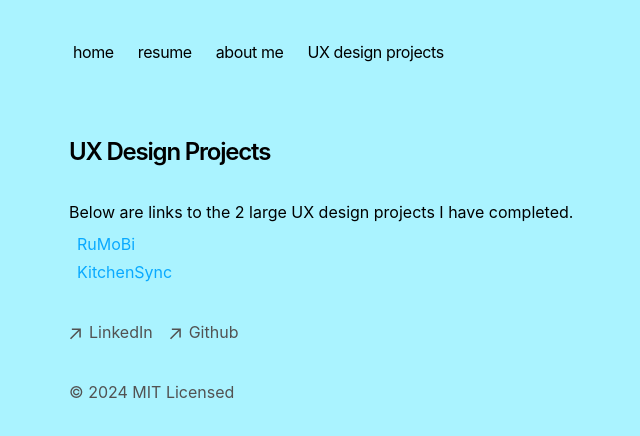
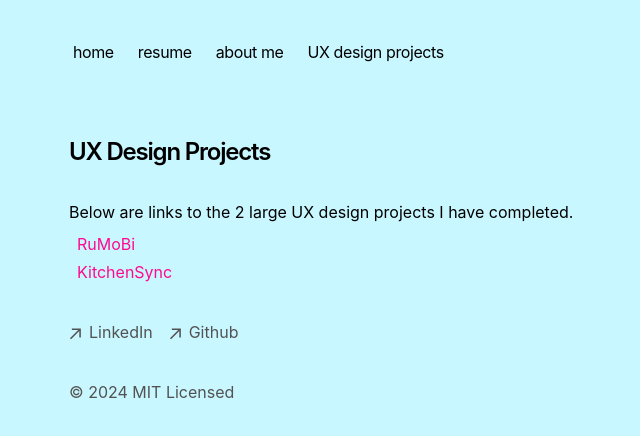
Before and after one commit to tara-morin/website, a Next.js app: page /ux in a window 1280 px wide. Shown: the top 436 px of the page, without its empty margins (283-923 px from the left). Built offline with nearby package versions, Linux system fonts and the light colour scheme.

Commit message:
lightening background

```diff
--- a/app/global.css
+++ b/app/global.css
@@ -32,7 +32,7 @@
 
 html {
   min-width: 360px;
-  background-color: #6bebff91;
+  background-color: #6bebff5d;
 }
 
 .prose .anchor {
@@ -151,8 +151,8 @@ table {
   text-wrap: balance;
 }
 
-.text-color {
-  color: rgb(9, 169, 255);
+.text-color1 {
+  color: rgb(255, 9, 144);
   /* Set the desired color */
   font-size: 16px;
 }
--- a/app/page.tsx
+++ b/app/page.tsx
@@ -2,7 +2,7 @@
 
 export default function Page() {
   return (
-    <section className="background-lightblue">
+    <section>
       <h1 className="mb-8 text-2xl font-semibold tracking-tighter">
         Tara Morin
       </h1>
--- a/app/ux/page.tsx
+++ b/app/ux/page.tsx
@@ -13,7 +13,7 @@ export default function Page() {
         </p>
 
           <a
-            className="text-color"
+            className="text-color1"
             rel="noopener noreferrer"
             href="https://sites.google.com/view/rumobi/home"
           >
@@ -23,7 +23,7 @@ export default function Page() {
 
 
           <a
-            className="text-color"
+            className="text-color1"
             rel="noopener noreferrer"
             href="https://sites.google.com/view/teamchimps/home"
           >
```
